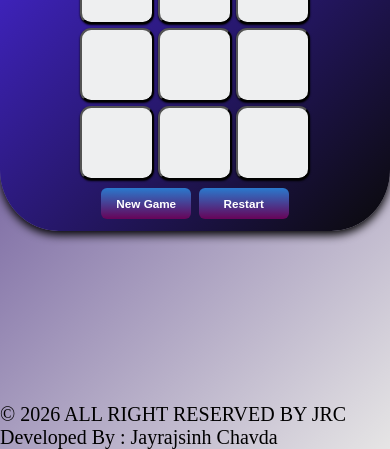
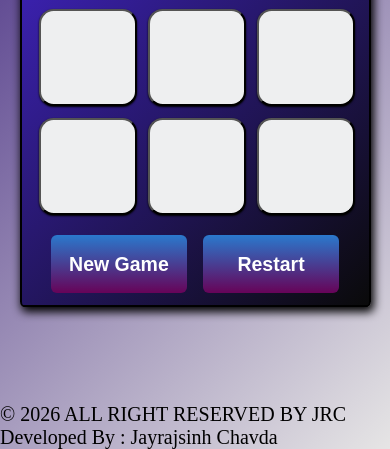
Before and after one commit to chavdajayrajsinh043-commits/Tic-Tac-Toe-Game, a plain HTML site: page index.html in a window 390 px wide. Shown: the part 395-844 px from the top of the page. Drawn offline with Linux system fonts and the light colour scheme.

Commit message:
Add files via upload

```diff
--- a/style.css
+++ b/style.css
@@ -27,7 +27,7 @@
     margin: auto;
     background: linear-gradient(135deg,#4c29ea,#0a0a0a);
     border-radius: 15%;
-    box-shadow: 0px 4px 10px black;
+    box-shadow: 2px 4px 10px 1px black;
     padding: 3vmin 2vmin;
 }
 h1{
@@ -67,11 +67,11 @@
     margin: auto;
 }
 .box{
-    height: 19vmin ;
+    height: 19vmin;
     width: 19vmin;
     background-color: #eeeff0;
     color: #490c0c;
-    font-size: 20vmin;
+    font-size: 19vmin;
     box-shadow: 0px 1px 2px black;
     border-radius: 15%;
 }
@@ -81,12 +81,12 @@
     transition: 0.3s;
 }
 .btn{
-    height: 8vmin;
-    width: 23vmin;
+    height: 10vmin;
+    width: 30vmin;
     border: none;
     background: linear-gradient(#2a79cd,#670358);
     color: white;
-    font-size: 3vmin;
+    font-size: 4vmin;
     border-radius: 0.3rem;
     font-weight: 600;
 }
@@ -104,7 +104,7 @@
 }
 .game_button{
     display: flex;
-    gap: 2vmin;
+    gap: 3vmin;
 }
 .w{
     transform: scale(1.03);
@@ -115,3 +115,29 @@
     position: fixed;
     bottom: 0px;
 }
+@media (max-width:600px)
+{
+    .game_space{
+        gap: 5vmin;
+        max-width: 90vmin;
+        border: 2px solid black;
+        border-radius: 1%;
+    }
+    .game_area{
+        max-width: 80vmin;
+        gap: 3vmin;
+    }
+    .box{
+        font-size: 23vmin;
+        height: 25vmin;
+        width: 25vmin;
+    }
+    .btn{
+        width: 35vmin;
+        height: 15vmin;
+        font-size: 5vmin;
+    }
+    .game_button{
+        gap: 4vmin;
+    }
+}
```
